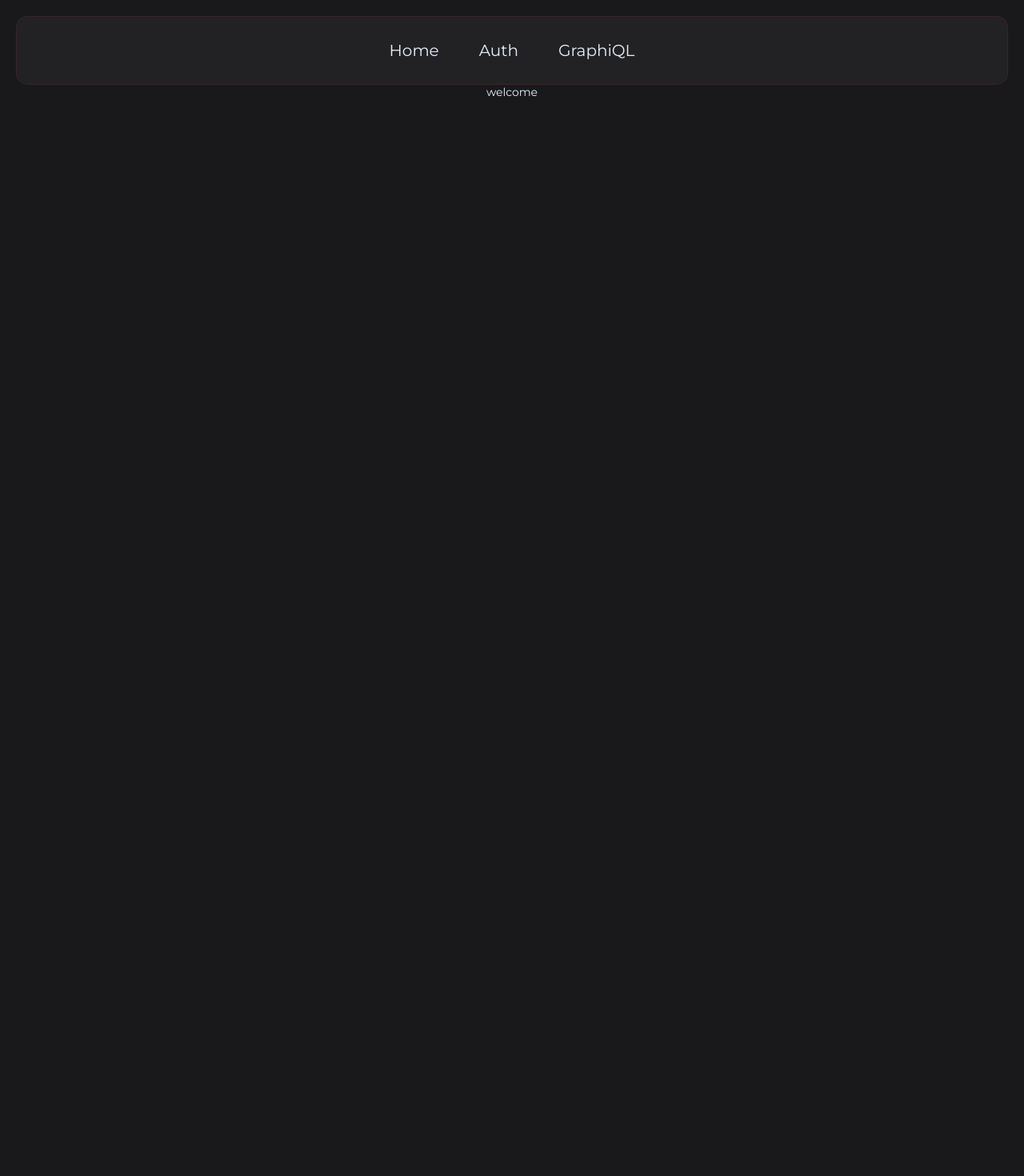
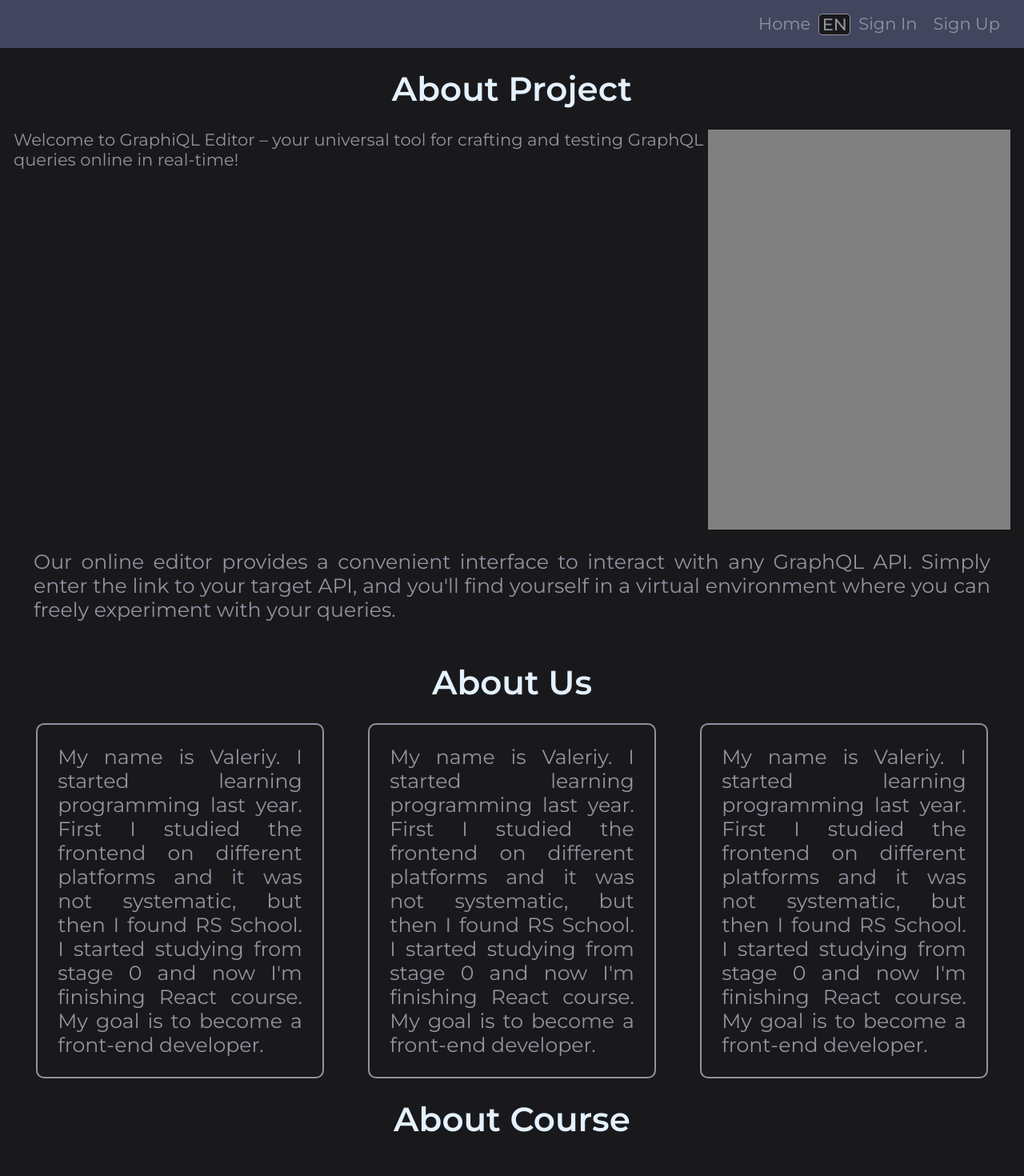
Before and after one commit to anatonokao/graphiql-app, a React (Vite) app: page / in a window 1280 px wide. Shown: the top 1470 px of the page at 80% size. Before the commit the page ends 800 px from the top, so only its background shows below. Built offline with nearby package versions, Linux system fonts and the light colour scheme; no server answers.

Commit message:
feat: add more descriptions and texts, refactor texts object, start correcting layout

```diff
--- a/src/App.scss
+++ b/src/App.scss
@@ -8,12 +8,6 @@
   align-items: center;
   height: 100vh;
   width: 100vw;
-  padding: 20px;
-  @media screen and (max-width: 550px) {
-    & {
-      padding: 10px;
-    }
-  }
 }
 
 .title {
--- a/src/App.tsx
+++ b/src/App.tsx
@@ -1,11 +1,13 @@
 import React from 'react';
 import './App.scss';
 import { useAuthState } from 'react-firebase-hooks/auth';
-import { NavLink, Outlet } from 'react-router-dom';
+import { Outlet } from 'react-router-dom';
 import { auth } from '@/firebase.tsx';
 import { useAppDispatch } from '@/store/hooks.ts';
 import { setDataUser } from '@/store/Auth/authSlice.ts';
 import { User } from 'firebase/auth';
+import Header from '@/components/header/Header.tsx';
+import Footer from '@/components/footer/Footer.tsx';
 
 function App() {
   const checkAuthUser = async (user: User | null): Promise<void> => {
@@ -34,12 +36,9 @@ function App() {
 
   return (
     <>
-      <div className="nav" style={{ position: 'relative' }}>
-        <NavLink to="/">Home</NavLink>
-        <NavLink to="/auth">Auth</NavLink>
-        <NavLink to="/playground">GraphiQL</NavLink>
-      </div>
+      <Header />
       <Outlet />
+      <Footer />
     </>
   );
 }
--- a/src/components/header/Header.tsx
+++ b/src/components/header/Header.tsx
@@ -42,7 +42,7 @@ function Header() {
         }`}
       >
         <NavLink className="nav-link" to="/">
-          {texts.home}
+          {texts.header.home}
         </NavLink>
         <select
           className="custom-select"
@@ -55,19 +55,19 @@ function Header() {
         {isAuth ? (
           <>
             <NavLink className="nav-link" to="/auth">
-              {texts.signIn}
+              {texts.header.signIn}
             </NavLink>
             <NavLink className="nav-link" to="/auth">
-              {texts.signUp}
+              {texts.header.signUp}
             </NavLink>
           </>
         ) : (
           <>
             <NavLink className="nav-link" to="/playground">
-              {texts.graphiql}
+              {texts.header.graphiql}
             </NavLink>
             <NavLink className="nav-link" to="/playground">
-              {texts.exit}
+              {texts.header.exit}
             </NavLink>
           </>
         )}
--- a/src/components/localization/languages/en.ts
+++ b/src/components/localization/languages/en.ts
@@ -1,14 +1,39 @@
 import { Texts } from '../types';
 
 const dataEn: Texts = {
+  header: {
     home: 'Home',
     signIn: 'Sign In',
     signUp: 'Sign Up',
     graphiql: 'GraphiQL',
     exit: 'Exit',
+  },
+  welcomePage: {
     titleProject: 'About Project',
-  textProject:
-    'GraphiQL is a playground/IDE for graphQL requests. This application contains a set of building blocks that allow its users to build GraphQL IDEs with ease.',
+    subtitleAboutProject:
+      'Welcome to <b>GraphiQL Editor</b> – your universal tool for crafting and testing GraphQL queries online in real-time!',
+    descriptionAboutProject:
+      "Our online editor provides a convenient interface to interact with any GraphQL API. Simply enter the link to your target API, and you'll find yourself in a virtual environment where you can freely experiment with your queries.",
+    keyFuturesProject: [
+      {
+        title: 'Interactive Code Editor',
+        text: 'Utilize our powerful code editor to write and edit GraphQL queries. Get instant suggestions and auto-completion to speed up your coding process.',
+      },
+      {
+        title: 'Real-time Testing',
+        text: 'View query results directly in the editor, instantly seeing the data returned by the API. This ensures efficient development and debugging of your queries.',
+      },
+      {
+        title: 'API Documentation in One Place',
+        text: 'Access reference information about your API right in the editor. You can learn schemas of your API right in the editor!',
+      },
+      {
+        title: 'Security and Convenience',
+        text: 'We guarantee the confidentiality of your data and offer an intuitive interface for maximum comfort during your work.',
+      },
+    ],
+    endingAboutProject:
+      'GraphiQL Editor – your reliable partner for efficient interaction with GraphQL APIs. Simplify the query creation process, save time, and enhance the quality of your development – join us now!',
     titleAboutUs: 'About Us',
     textPerson1:
       'My name is Valeriy. I started learning programming last year. First I studied the frontend on different platforms and it was not systematic, but then I found RS School. I started studying from stage 0 and now I′m finishing React course. My goal is to become a front-end developer.',
@@ -17,6 +42,7 @@ const dataEn: Texts = {
     textPerson3:
       'My name is Valeriy. I started learning programming last year. First I studied the frontend on different platforms and it was not systematic, but then I found RS School. I started studying from stage 0 and now I′m finishing React course. My goal is to become a front-end developer.',
     titleAboutCourse: 'About Course',
+  },
 };
 
 export default dataEn;
--- a/src/components/localization/languages/ru.ts
+++ b/src/components/localization/languages/ru.ts
@@ -1,14 +1,39 @@
 import { Texts } from '../types';
 
 const dataRu: Texts = {
+  header: {
     home: 'Главная',
     signIn: 'Войти',
     signUp: 'Зарегистрироваться',
     graphiql: 'График',
     exit: 'Выход',
+  },
+  welcomePage: {
     titleProject: 'О Проекте',
-  textProject:
-    'GraphiQL — это игровая площадка/IDE для запросов GraphiQL. Это приложение содержит набор строительных блоков, которые позволяют пользователям с легкостью создавать IDE GraphQL.',
+    subtitleAboutProject:
+      'Добро пожаловать в GraphQL Editor – ваш универсальный инструмент для создания и тестирования GraphQL запросов в реальном времени!',
+    descriptionAboutProject:
+      ' Наш онлайн редактор предоставляет удобный интерфейс для взаимодействия с любым GraphQL API. Просто введите ссылку на целевой API, и вы окажетесь в виртуальной среде, где сможете свободно экспериментировать с вашими запросами.',
+    keyFuturesProject: [
+      {
+        title: '<b>Интерактивный Редактор Кода</b>',
+        text: 'Используйте наш мощный редактор кода для написания и редактирования GraphQL запросов. Получайте мгновенные подсказки и автозаполнение, чтобы ускорить процесс написания кода.',
+      },
+      {
+        title: '<b>Тестирование в Реальном Времени</b>',
+        text: 'Просматривайте результаты запросов непосредственно в редакторе, мгновенно видя, какие данные возвращает API. Это обеспечивает эффективную разработку и отладку ваших запросов.',
+      },
+      {
+        title: '<b>API Документация в Одном Месте</b>',
+        text: 'Получайте доступ к справочной информации о вашем API прямо в редакторе. Вы можете изучать схемы вашего API прямо в редакторе!',
+      },
+      {
+        title: '<b>Безопасность и Удобство</b>',
+        text: 'Мы гарантируем конфиденциальность ваших данных и предоставляем интуитивный интерфейс для максимального комфорта при работе.',
+      },
+    ],
+    endingAboutProject:
+      '</b>GraphQL Editor</b> – ваш надежный партнер для эффективного взаимодействия с GraphQL API. Упростите процесс создания запросов, экономьте время и улучшайте качество вашей разработки – присоединяйтесь прямо сейчас!',
     titleAboutUs: 'О Нас',
     textPerson1:
       'Меня зовут Валерий. Я начал изучать программирование в прошлом году. Сначала я изучал фронтенд на разных платформах и это было несистематически, но потом нашел RS School. Я начал учиться со stage 0 и сейчас заканчиваю курс React. Моя цель — стать фронтенд-разработчиком.',
@@ -17,6 +42,7 @@ const dataRu: Texts = {
     textPerson3:
       'Меня зовут Валерий. Я начал изучать программирование в прошлом году. Сначала я изучал фронтенд на разных платформах и это было несистематически, но потом нашел RS School. Я начал учиться со stage 0 и сейчас заканчиваю курс React. Моя цель — стать фронтенд-разработчиком.',
     titleAboutCourse: 'О Курсе',
+  },
 };
 
 export default dataRu;
--- a/src/components/welcome-page/WelcomePage.scss
+++ b/src/components/welcome-page/WelcomePage.module.scss
@@ -1,4 +1,4 @@
-.about-container {
+.aboutContainer {
   display: flex;
   flex-direction: column;
   align-items: center;
@@ -6,7 +6,25 @@
   padding: 0 20px;
 }
 
-.about-us-container {
+.aboutProject {
+  display: flex;
+  flex-direction: column;
+  align-items: center;
+  max-width: 1280px;
+  padding: 25px 17px;
+  margin-left: auto;
+  margin-right: auto;
+}
+
+.aboutHeader {
+  display: flex;
+  & > p {
+    @include subtitle;
+    font-size: 1.5rem;
+  }
+}
+
+.aboutUsContainer {
   display: flex;
   flex-direction: row;
   gap: 5px;
@@ -28,33 +46,22 @@
   margin-bottom: 20px;
 }
 
-.about-title {
+.aboutTitle {
   @include title;
   margin-bottom: 25px;
 }
 
-.developers__description {
+.developersDesc {
   @include subtitle;
   text-align: justify;
   padding: 25px;
 }
 
-.welcome-page {
+.welcomePage {
   width: 100%;
   background-color: $bg-color;
 }
-
-.about-project {
-  display: flex;
-  flex-direction: column;
-  align-items: center;
-  max-width: 1280px;
-  padding: 25px 17px;
-  margin-left: auto;
-  margin-right: auto;
-}
-
-.about-course {
+.aboutCourse {
   display: flex;
   flex-direction: column;
   align-items: center;
@@ -63,16 +70,16 @@
 }
 
 @media (max-width: 800px) {
-  .about-us-container {
+  .aboutUsContainer {
     flex-direction: column;
     align-items: center;
   }
 
-  .about-title {
+  .aboutTitle {
     font-size: 2rem;
   }
 
-  .developers__description {
+  .developersDesc {
     font-size: 1.5rem;
   }
 
--- a/src/components/welcome-page/WelcomePage.tsx
+++ b/src/components/welcome-page/WelcomePage.tsx
@@ -1,36 +1,47 @@
 import React from 'react';
-import './WelcomePage.scss';
 import rsschoolLogo from '../../assets/rs_school_js.svg';
 import { useLocalization } from '../localization/LocalizationContext';
-
+import s from './WelcomePage.module.scss';
 function WelcomePage() {
   const { texts } = useLocalization();
 
   return (
-    <div className="welcome-page">
-      <div className="about-project">
-        <h2 className="about-title">{texts.titleProject}</h2>
-        <p className="developers__description">{texts.textProject}</p>
+    <div className={s.welcomePage}>
+      <div className={s.aboutProject}>
+        <h2 className={s.aboutTitle}>{texts.welcomePage.titleProject}</h2>
+        <div className={s.aboutHeader}>
+          <p
+            dangerouslySetInnerHTML={{
+              __html: texts.welcomePage.subtitleAboutProject,
+            }}
+          ></p>
+          <div
+            style={{ width: '500px', height: '500px', backgroundColor: 'gray' }}
+          ></div>
+        </div>
+        <p className={s.developersDesc}>
+          {texts.welcomePage.descriptionAboutProject}
+        </p>
       </div>
-      <div className="about-container">
-        <h2 className="about-title">{texts.titleAboutUs}</h2>
-        <div className="about-us-container">
-          <div className="developers">
-            <p className="developers__description">{texts.textPerson1}</p>
+      <div className={s.aboutContainer}>
+        <h2 className={s.aboutTitle}>{texts.welcomePage.titleAboutUs}</h2>
+        <div className={s.aboutUsContainer}>
+          <div className={s.developers}>
+            <p className={s.developersDesc}>{texts.welcomePage.textPerson1}</p>
           </div>
-          <div className="developers">
-            <p className="developers__description">{texts.textPerson2}</p>
+          <div className={s.developers}>
+            <p className={s.developersDesc}>{texts.welcomePage.textPerson2}</p>
           </div>
-          <div className="developers">
-            <p className="developers__description">{texts.textPerson3}</p>
+          <div className={s.developers}>
+            <p className={s.developersDesc}>{texts.welcomePage.textPerson3}</p>
           </div>
         </div>
       </div>
-      <div className="about-course">
-        <h2 className="about-title">{texts.titleAboutCourse}</h2>
-        <a className="footer__logo" href="https://rs.school/react/">
+      <div className={s.aboutCourse}>
+        <h2 className={s.aboutTitle}>{texts.welcomePage.titleAboutCourse}</h2>
+        <a className={s.footer__logo} href="https://rs.school/react/">
           <img
-            className="footer__logo"
+            className={s.footerLogo}
             src={rsschoolLogo}
             alt="rsschool-logo"
           />
--- a/src/main.tsx
+++ b/src/main.tsx
@@ -15,14 +15,15 @@ import { LocalizationProvider } from './components/localization/LocalizationCont
 import StyleGuide from '@/components/StyleGuidePage/StyleGuide.tsx';
 import AuthPage from '@/components/AuthPage/AuthPage.tsx';
 import RegistrationPage from '@/components/RegistrationPage/RegistrationPage.tsx';
-import RootLayout from "@/components/GraphQl/layouts/RootLayout.tsx";
+import RootLayout from '@/components/GraphQl/layouts/RootLayout.tsx';
+import WelcomePage from '@/components/welcome-page/WelcomePage.tsx';
 
 const store = setupStore();
 
 const router = createBrowserRouter(
   createRoutesFromElements(
     <Route path="/" element={<App />}>
-      <Route path="/" element={<div>welcome</div>} />
+      <Route path="/" element={<WelcomePage />} />
       <Route path="/auth" element={<AuthPage />} />
       <Route path="/register" element={<RegistrationPage />} />
       <Route path="/playground" element={<RootLayout />} />
```
Also changed, not shown: src/components/localization/types.ts (+15 -1 lines), 2 other files (tests, documents, lock files or other folders). Lines whose indentation alone changed are shown as unchanged.
